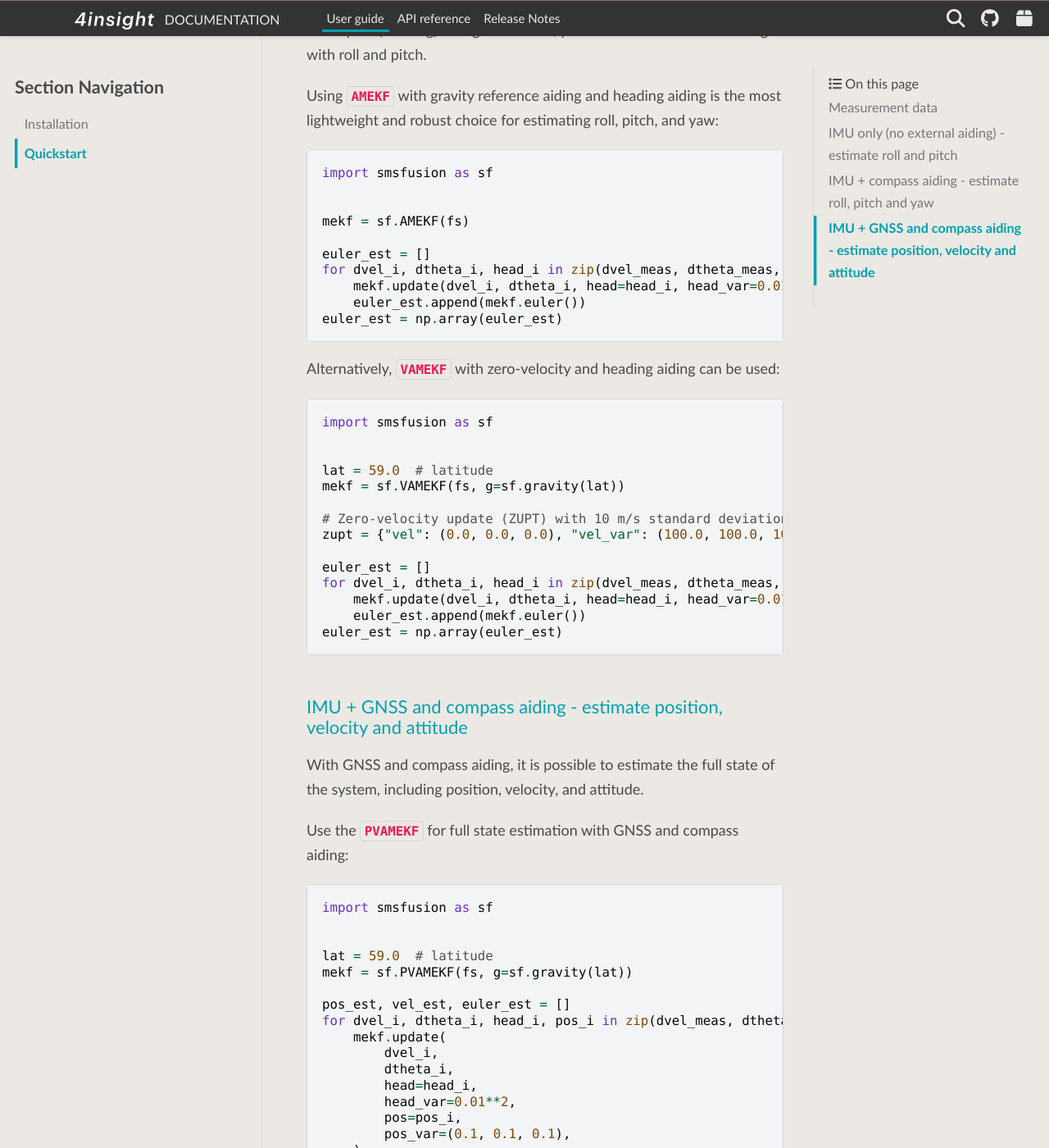
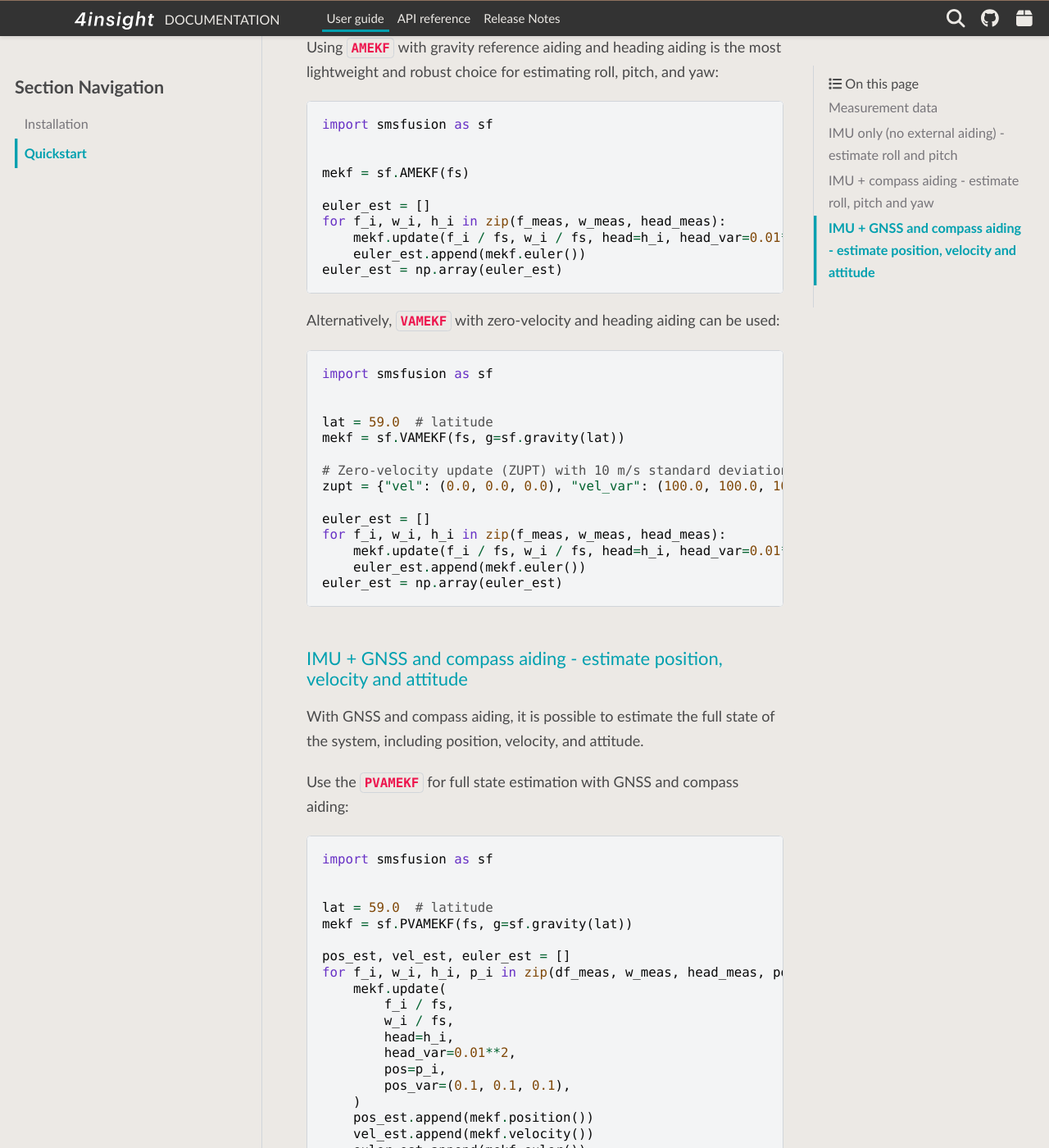
Before and after one commit to 4Subsea/smsfusion-python, a Sphinx documentation site: the page built from docs/user_guide/quickstart.rst, in a window 1280 px wide and 1400 px high, scrolled down 3902 px. Shown: the whole window at 82% size. Built offline with Sphinx 7.4.7 and the PyData theme 0.15.4, drawn with Linux system fonts in a browser that asks for light colours; some of the changed text lies outside the part shown.

Commit message:
some chnages

```diff
--- a/docs/user_guide/quickstart.rst
+++ b/docs/user_guide/quickstart.rst
@@ -87,12 +88,8 @@ access to such data, you can generate synthetic measurements using the
     f_meas = f + imu_noise[:, :3]
     w_meas = w + imu_noise[:, 3:]
     rng = np.random.default_rng(1)
-    pos_aid = pos + 0.1 * rng.standard_normal(pos.shape)
-    head_aid = head + 0.01 * rng.standard_normal(head.shape)
-
-    # Velocity and attitude increments
-    dvel_meas = f_meas / fs
-    dtheta_meas = w_meas / fs
+    pos_meas = pos + 0.1 * rng.standard_normal(pos.shape)
+    head_meas = head + 0.01 * rng.standard_normal(head.shape)
 
 Note that the generated position signals are in meters (m), velocity signals are in meters
 per second (m/s), and attitude signals are in radians (rad). The accelerometer signals
@@ -118,8 +115,8 @@ and robust choice for estimating roll and pitch without external aiding:
     mekf = sf.AMEKF(fs)
 
     roll_pitch_est = []
-    for dvel_i, dtheta_i in zip(dvel_meas, dtheta_meas):
-        mekf.update(dvel_i, dtheta_i)
+    for f_i, w_i in zip(f_meas, w_meas):
+        mekf.update(f_i / fs, w_i / fs)
         roll_pitch_est.append(mekf.euler()[:2])
     roll_pitch_est = np.array(roll_pitch_est)
 
@@ -137,8 +134,8 @@ Alternatively, :class:`~smsfusion.VAMEKF` with zero-velocity aiding can be used:
     zupt = {"vel": (0.0, 0.0, 0.0), "vel_var": (100.0, 100.0, 100.0)}
 
     roll_pitch_est = []
-    for dvel_i, dtheta_i in zip(dvel_meas, dtheta_meas):
-        mekf.update(dvel_i, dtheta_i, **zupt)
+    for f_i, w_i in zip(f_meas, w_meas):
+        mekf.update(f_i / fs, w_i / fs, **zupt)
         roll_pitch_est.append(mekf.euler()[:2])
     roll_pitch_est = np.array(roll_pitch_est)
 
@@ -166,8 +163,8 @@ is the most lightweight and robust choice for estimating roll, pitch, and yaw:
     mekf = sf.AMEKF(fs)
 
     euler_est = []
-    for dvel_i, dtheta_i, head_i in zip(dvel_meas, dtheta_meas, head_meas):
-        mekf.update(dvel_i, dtheta_i, head=head_i, head_var=0.01**2)
+    for f_i, w_i, h_i in zip(f_meas, w_meas, head_meas):
+        mekf.update(f_i / fs, w_i / fs, head=h_i, head_var=0.01**2)
         euler_est.append(mekf.euler())
     euler_est = np.array(euler_est)
 
@@ -186,8 +183,8 @@ can be used:
     zupt = {"vel": (0.0, 0.0, 0.0), "vel_var": (100.0, 100.0, 100.0)}
 
     euler_est = []
-    for dvel_i, dtheta_i, head_i in zip(dvel_meas, dtheta_meas, head_meas):
-        mekf.update(dvel_i, dtheta_i, head=head_i, head_var=0.01**2, **zupt)
+    for f_i, w_i, h_i in zip(f_meas, w_meas, head_meas):
+        mekf.update(f_i / fs, w_i / fs, head=h_i, head_var=0.01**2, **zupt)
         euler_est.append(mekf.euler())
     euler_est = np.array(euler_est)
 
@@ -209,13 +206,13 @@ aiding:
     mekf = sf.PVAMEKF(fs, g=sf.gravity(lat))
 
     pos_est, vel_est, euler_est = []
-    for dvel_i, dtheta_i, head_i, pos_i in zip(dvel_meas, dtheta_meas, head_meas, pos_meas):
+    for f_i, w_i, h_i, p_i in zip(df_meas, w_meas, head_meas, pos_meas):
         mekf.update(
-            dvel_i,
-            dtheta_i,
-            head=head_i,
+            f_i / fs,
+            w_i / fs,
+            head=h_i,
             head_var=0.01**2,
-            pos=pos_i,
+            pos=p_i,
             pos_var=(0.1, 0.1, 0.1),
         )
         pos_est.append(mekf.position())
```
Also changed, not shown: other parts of docs/user_guide/quickstart.rst (+2 -1 lines).
